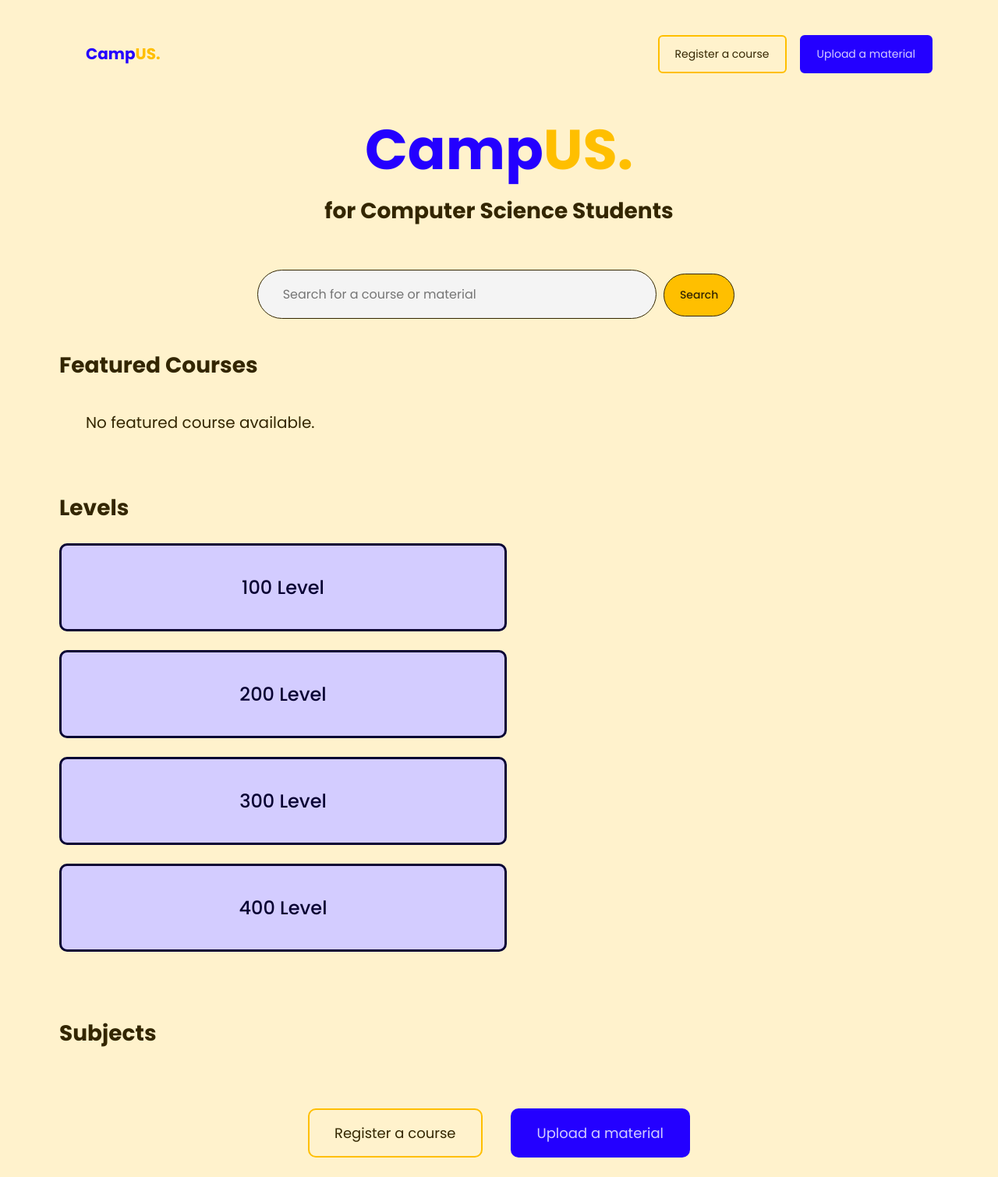
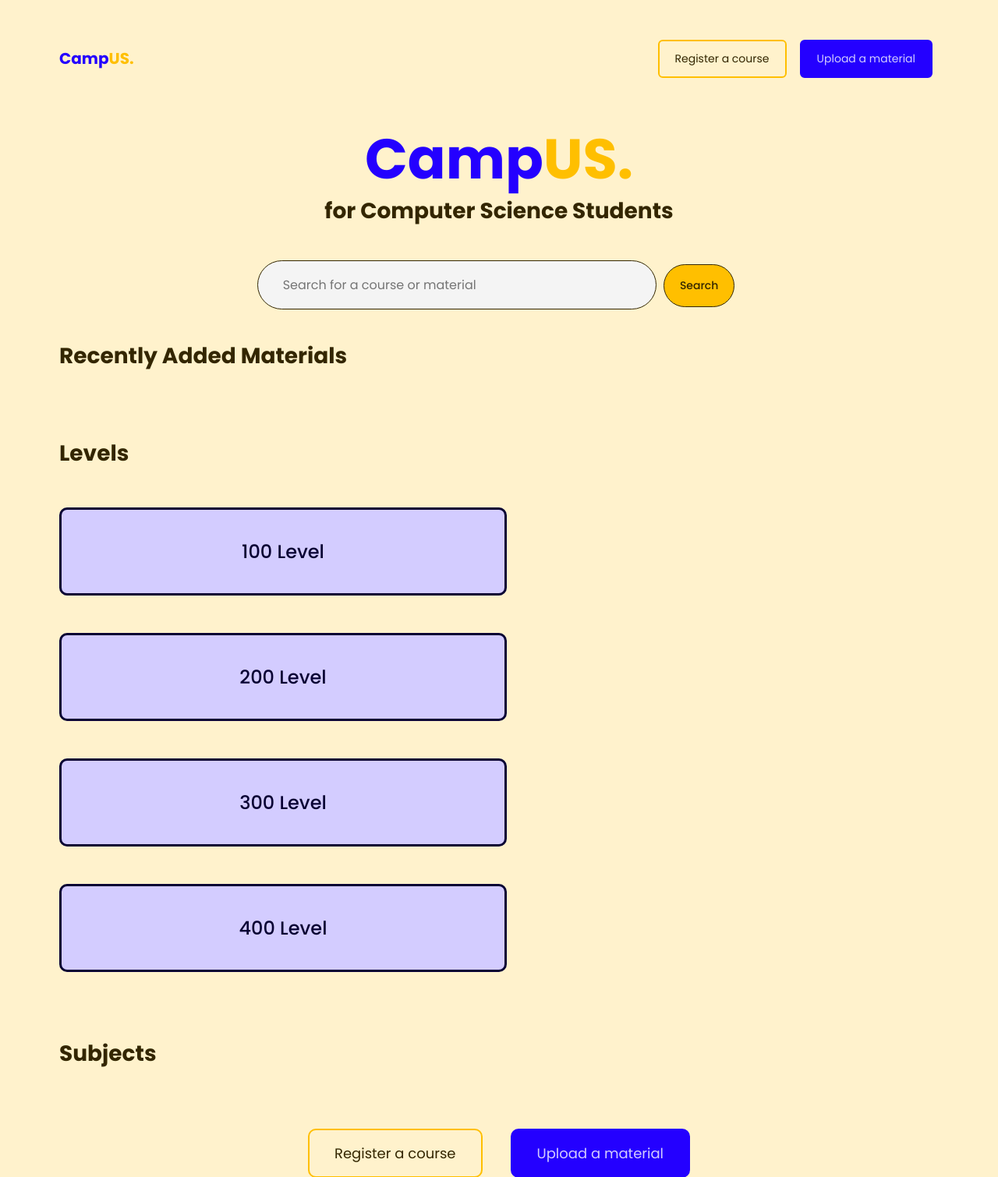
Before and after one commit to derasn/library-project, a Django app: page / in a window 1280 px wide. Shown: the top 1510 px of the page at 78% size. Before the commit the page ends 1485 px from the top, so only its background shows below. Run offline with Django 5.2, Linux system fonts and the light colour scheme; data that the repository does not hold is empty.

Commit message:
added recently added, removed featured and superuser

```diff
--- a/campus/models.py
+++ b/campus/models.py
@@ -41,7 +41,6 @@ class Course(models.Model):
     title = models.CharField(max_length=255)
     subject = models.ForeignKey(Subject, on_delete=models.CASCADE, related_name='courses')
     level = models.CharField(null=True)
-    featured = models.BooleanField(default=False)
 
     def __str__(self):
         return f"{self.course_code} - {self.title}"
@@ -50,7 +49,7 @@ class Course(models.Model):
 
 class Material(models.Model):
     course_code = models.ForeignKey(Course, on_delete=models.CASCADE, related_name="materials")
-    description = models.TextField(blank=False, default="Past questions")
+    description = models.TextField(blank=False)
     year_used = models.IntegerField(null=False)
     file = models.FileField(upload_to='materials/', validators=[validate_file_extension, validate_file_size] , null=True, blank=True)
     uploaded_at = models.DateTimeField(auto_now_add=True)
--- a/campus/static/css/home.css
+++ b/campus/static/css/home.css
@@ -124,7 +124,7 @@ input[type="search"]{
     transform: scale(1.01);
 }
 
-/* Featured Courses */
+/* Recently added materials */
 
 h2{
     color: #332600;
@@ -132,56 +132,25 @@ h2{
     font-weight: bold;
 }
 
-p{ /* For error messages i.e sorry, no materials */
-    margin: 0.5rem;
-    padding: 3rem 8rem;
-    color: #332600;
-    font-size: 5rem;
-    font-weight: 400;
+.materials-container{
+    display: flex;
+    flex-direction: column;
+    gap: 3rem;
+    margin-bottom: 10rem;
 }
 
-.card{
-    width: 17vw;
-    text-align: center;
-    padding: 5rem 3rem;
-    background-color: #492aff;
-    color: #D3CCFF;
-    border-radius: 4rem;
-    display: grid;
-    place-items: center;
-}
-
-.card h3{
-    width: 5vw;
-    font-size: 6.5rem;
-    text-align: center;
-    text-transform: uppercase;
-}
-
-.cards-container{
+.material-details{
+    padding: 3rem 5rem;
     display: flex;
     flex-direction: row;
-    justify-content: flex-start;
-    align-items: stretch;
-    overflow-x: auto;
-    gap: 8rem;
+    justify-content: space-between;
+    align-items: center;
 }
-
-.cards-container::-webkit-scrollbar{
-    display: none;
-}
-
 
 /* Filtering by Level */
 
 .levels-container{
     margin-top: 15rem;
-}
-
-h2{
-    color: #332600;
-    font-size: 7rem;
-    font-weight: bold;
 }
 
 .level-cards{
@@ -212,12 +181,6 @@ h2{
 
 .subjects-container{
     margin-top: 15rem;
-}
-
-.subjects-container h2{
-    color: #332600;
-    font-size: 7rem;
-    font-weight: bold;
 }
 
 .subjects-cards{
@@ -400,13 +363,13 @@ a{
 
     /* Featured Courses */
     h2{
-        font-size: 5rem;
+        font-size: 4.5rem;
         margin-top: 8rem;
         margin-bottom: 2rem;
     }
 
     p{ /* For error messages i.e sorry, no materials */
-        font-size: 4rem;
+        font-size: 3rem;
     }
 
     .cards-container{
@@ -425,7 +388,7 @@ a{
     }
 
     .card h3{
-        font-size: 4rem;
+        font-size: 3.5rem;
         text-align: center;
     }
 
@@ -465,7 +428,7 @@ a{
     }
 
     .subjects-container h2{
-        font-size: 5rem;
+        font-size: 4.5rem;
         margin-bottom: 2rem;
     }
 
--- a/campus/templates/home.html
+++ b/campus/templates/home.html
@@ -33,20 +33,16 @@
         </form>
 
 
-        <h2>Featured Courses</h2>
-        <div class='cards-container'>
-            {% if featured_courses %}
-                {% for course in featured_courses %}
-                    <a href="{% url 'course_details' course.id %}" id="ft-link">
-                        <div class='card'>
-                            <h3>{{course.course_code}}</h3>
-                        </div>
-                    </a>
+        <h2>Recently Added Materials</h2>
+            <div class='materials-container'>
+                {% for material in materials %}
+                    <div class="material-details">
+                        <p class="description">{{material.description}}</p>
+                        <p>Uploaded on {{material.uploaded_at}}</p>
+                        <p class="download"><a href="https://res.cloudinary.com/dnjwg5smv/image/upload/fl_attachment/v1/{{ material.file.name }}">Download</a></p>
+                    </div>
                 {% endfor %}
-            {% else %}
-                <p>No featured course available.</p>
-            {% endif %}
-        </div>
+            </div>
 
 
         <div class="levels-container">
@@ -55,7 +51,7 @@
             <div class="level-cards">
                 {% for level in levels %}
                     <a href="{% url 'level_courses' level %}">
-                        <div class="level-card">{{level}} Level</div>
+                        <p class="level-card">{{level}} Level</p>
                     </a>
                 {% endfor %}
             </div>
@@ -68,7 +64,7 @@
             <div class="subjects-cards">
                 {% for subject in subject %}
                     <a href="{% url 'subject_courses' subject.id %}">
-                        <div class="s-card">{{subject.name}}</div>
+                        <p class="s-card">{{subject.name}}</p>
                     </a>
                 {% endfor %}
             </div>
--- a/campus/urls.py
+++ b/campus/urls.py
@@ -10,5 +10,4 @@ urlpatterns = [
     path('level/<str:level>/', views.level_courses, name='level_courses'),
     path('course/<int:course_id>/', views.course_details, name='course_details'),
     path('search/', views.search, name='search'),
-    path('create/', views.create_super),
 ]
--- a/campus/views.py
+++ b/campus/views.py
@@ -3,21 +3,8 @@ from .models import Subject, Course, Material
 from django.core.exceptions import ValidationError
 from django.db.models import Q
 import hashlib
-from django.contrib.auth.models import User
-from django.http import HttpResponse
-
 
 # Create your views here.
-
-def create_super(request):
-    if not User.objects.filter(username="dera").exists():
-        User.objects.create_superuser(
-            username="dera",
-            password="deralovesdjango"
-        )
-        return HttpResponse("Superuser created!")
-    return HttpResponse("Superuser already exists!")
-
 
 
 def get_file_hash(uploaded_file):
@@ -35,13 +22,13 @@ def home(request):
     subject = Subject.objects.all()
     course = Course.objects.all()
     levels = [100, 200, 300, 400]
-    featured_courses = Course.objects.filter(featured=True)
+    recent_materials = Material.objects.all().order_by('-uploaded_at')[:5]
 
     context = {
         'subject' : subject,
         'courses' : course,
         'levels' : levels,
-        'featured_courses' : featured_courses,
+        'materials' : recent_materials,
     }
     return render(request,'home.html', context)
 
```
